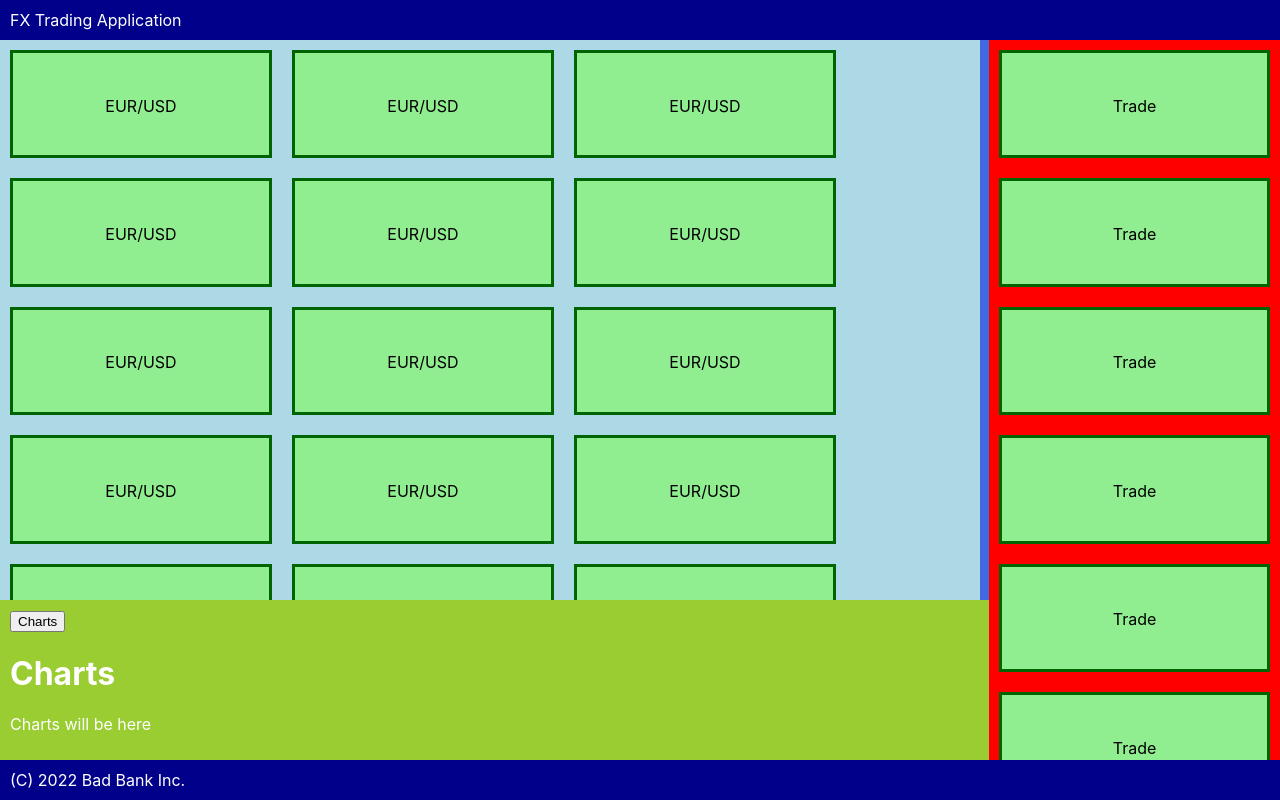
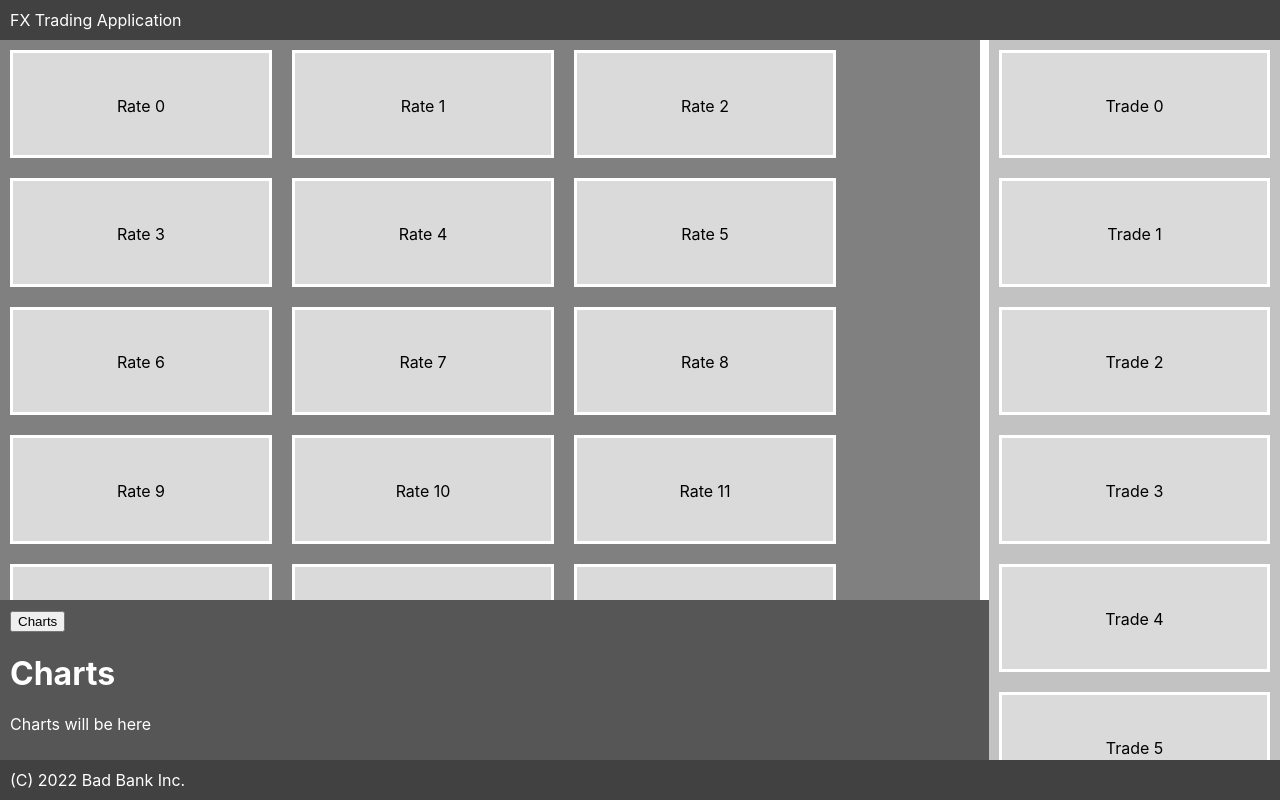
Before and after one commit to frankmathy/AppLayoutTest, a React (Create React App) app: page / in a window 1280 px wide. Built offline with nearby package versions, Linux system fonts and the light colour scheme.

Commit message:
Finished layout of sample app

```diff
--- a/src/App.css
+++ b/src/App.css
@@ -1,7 +1,6 @@
 .App {
   display: flex;
   flex-flow: column;
-  background-color: royalblue;
   width: 100%;
   height: 100%;
 }
--- a/src/Charts.css
+++ b/src/Charts.css
@@ -1,5 +1,5 @@
 .Charts {
-    background-color: yellowgreen;
+    background-color: rgb(86, 86, 86);
     flex: 0 1 auto;
     color: white;
     width: 100%;
--- a/src/RatePanel.css
+++ b/src/DataElement.css
@@ -1,8 +1,8 @@
 .RatePanel {
-    background-color: lightgreen;
+    background-color: rgb(218, 218, 218);
     border:solid;
     border-width: 2;
-    border-color: darkgreen;
+    border-color: white;
     margin: 10px;
     min-width: 20vw;
     height: 8vw;
--- /dev/null
+++ b/src/DataElement.js
@@ -0,0 +1,12 @@
+import "./DataElement.css";
+
+const DataElement = (props) => {
+  const { text } = props;
+  return (
+    <div class="RatePanel">
+      <span class="RateSpan">{text}</span>
+    </div>
+  );
+};
+
+export default DataElement;
--- a/src/HeaderFooter.css
+++ b/src/HeaderFooter.css
@@ -1,5 +1,5 @@
 .HeaderFooter {
-    background-color: darkblue;
+    background-color: rgb(65, 65, 65);
     flex: 0 1 auto;
     color: white;
     width: 100%;
--- a/src/RateGrid.css
+++ b/src/RateGrid.css
@@ -1,5 +1,5 @@
 .RateGrid {
-    background-color: lightblue;
+    background-color: grey;
     display: flex;
     flex: 1 1 auto;
     overflow-y: scroll;
--- a/src/RateGrid.js
+++ b/src/RateGrid.js
@@ -1,11 +1,11 @@
 import "./RateGrid.css";
-import RatePanel from "./RatePanel";
+import DataElement from "./DataElement";
 
 const RateGrid = () => {
   return (
     <div className="RateGrid">
-      {Array.from(Array(300).keys()).map((ccyPair) => (
-        <RatePanel ccyPair="EUR/USD" />
+      {Array.from(Array(300).keys()).map((no) => (
+        <DataElement text={`Rate ${no}`} />
       ))}
     </div>
   );
--- a/src/RatePanel.js
+++ /dev/null
@@ -1,12 +0,0 @@
-import "./RatePanel.css";
-
-const RatePanel = (props) => {
-  const { ccyPair } = props;
-  return (
-    <div class="RatePanel">
-      <span class="RateSpan">{ccyPair}</span>
-    </div>
-  );
-};
-
-export default RatePanel;
--- a/src/TradesList.css
+++ b/src/TradesList.css
@@ -1,5 +1,5 @@
 .TradesList {
-    background-color: red;
+    background-color: rgb(195, 194, 194);
     display: flex;
     flex: 1 1 auto;
     overflow-y: scroll;
--- a/src/TradesList.js
+++ b/src/TradesList.js
@@ -1,11 +1,11 @@
 import "./TradesList.css";
-import RatePanel from "./RatePanel";
+import DataElement from "./DataElement";
 
 const TradesList = () => {
   return (
     <div className="TradesList">
-      {Array.from(Array(50).keys()).map((ccyPair) => (
-        <RatePanel ccyPair="Trade" />
+      {Array.from(Array(50).keys()).map((no) => (
+        <DataElement text={`Trade ${no}`} />
       ))}
     </div>
   );
```
